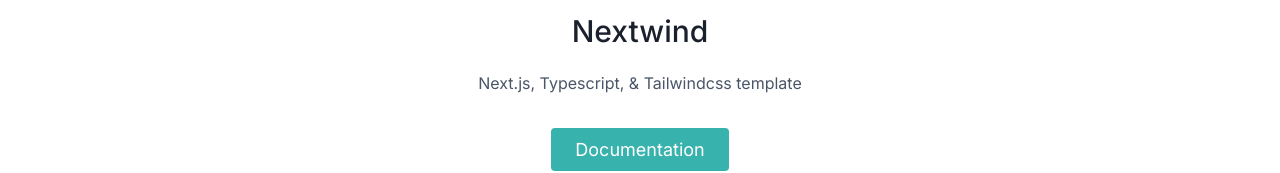
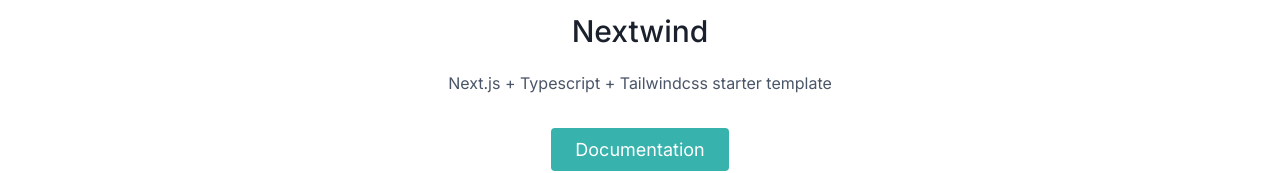
Before and after one commit to kalwabed/nextwind, a Next.js app: page / in a window 1280 px wide. Shown: the part 159-332 px from the top of the page. Built offline with nearby package versions, Linux system fonts and the light colour scheme.

Commit message:
🐛 FIX: title and description

```diff
--- a/package.json
+++ b/package.json
@@ -1,5 +1,6 @@
 {
   "name": "nextwind",
+  "description": "Nextjs, Typescript, Tailwindcss template.",
   "version": "1.0.0",
   "author": {
     "email": "kalwabedrzk@pm.me",
--- a/site-config.ts
+++ b/site-config.ts
@@ -1,6 +1,6 @@
 export default {
   title: 'Nextwind',
-  description: 'Next.js, Typescript, & Tailwindcss template',
+  description: 'Next.js + Typescript + Tailwindcss starter template',
   url: 'https://nextwind.vercel.app',
   email: '',
   twitterUsername: ''
--- a/src/pages/about.tsx
+++ b/src/pages/about.tsx
@@ -4,7 +4,7 @@
 const About = () => {
   return (
     <div>
-      <NextSeo title="| about" />
+      <NextSeo title="| About" />
       <Layout>
         <h1 className="text-3xl mx-auto">About page</h1>
       </Layout>
--- a/src/pages/index.tsx
+++ b/src/pages/index.tsx
@@ -7,7 +7,7 @@
   return (
     <div className="app">
       <Layout>
-        <NextSeo title="| home" />
+        <NextSeo title="| Home" />
         <Hero />
       </Layout>
     </div>
```
